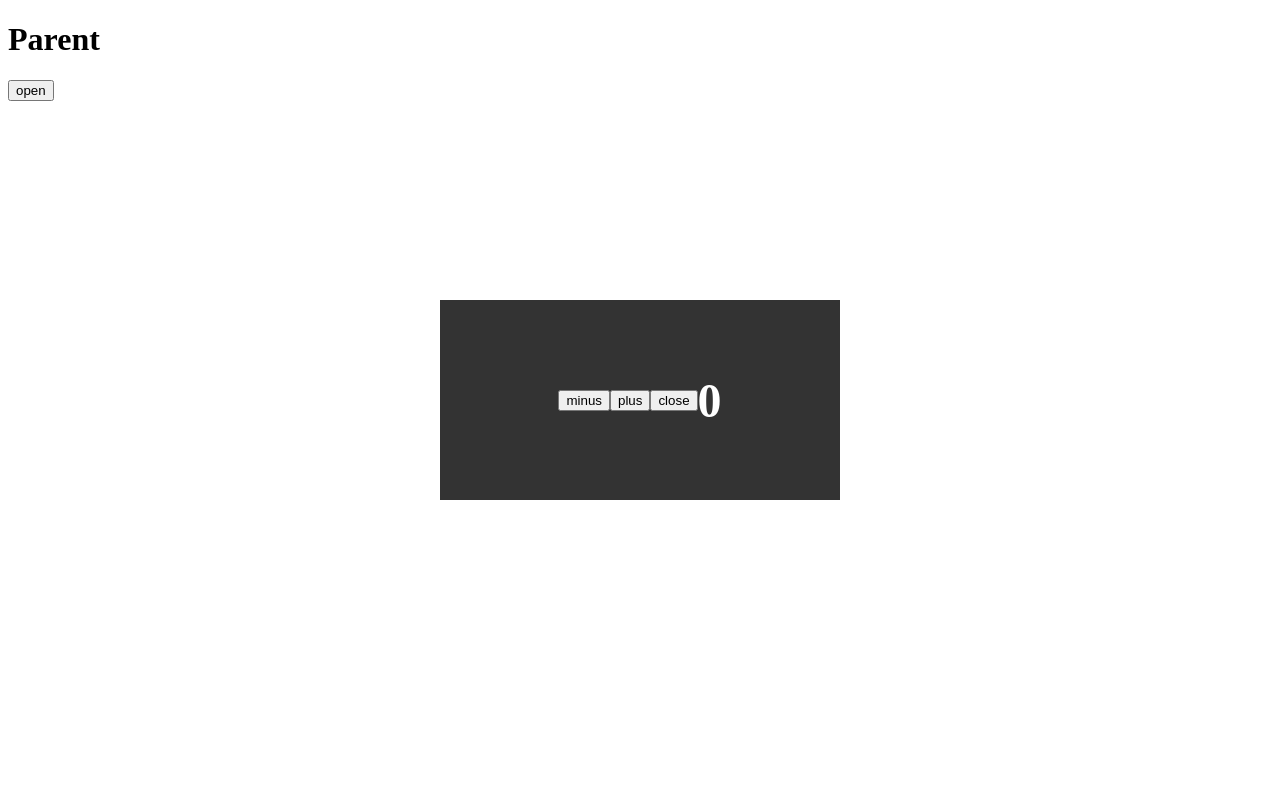
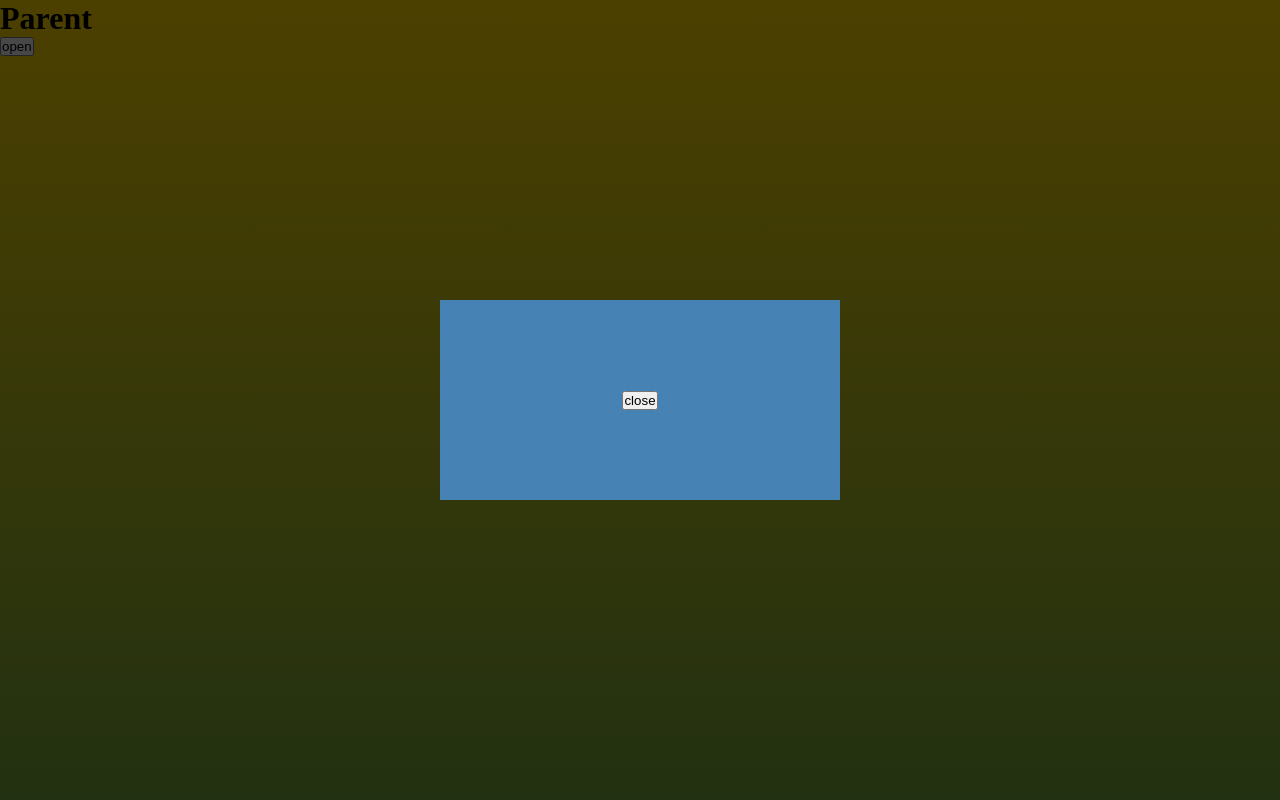
Before and after one commit to 2Joopiter/first-react, a React (Create React App) app: page / in a window 1280 px wide. Both pictures are taken after a click on the button "open". Shown: the top 800 px of the page. Built offline with nearby package versions, Linux system fonts and the light colour scheme.

Commit message:
모달창 생성시 부모요소 이벤트 막도록 마스크화면 같이 생성

```diff
--- a/src/App.jsx
+++ b/src/App.jsx
@@ -1,5 +1,6 @@
 import { useState } from 'react';
 import Modal from './modal/Modal';
+import './App.scss';
 
 /*
 	state관련 주의사항
--- /dev/null
+++ b/src/App.scss
@@ -0,0 +1,9 @@
+* {
+	margin: 0;
+	padding: 0;
+}
+
+body {
+	height: 300vh;
+	background: linear-gradient(to bottom, gold, seagreen, dodgerblue);
+}
--- a/src/modal/Modal.jsx
+++ b/src/modal/Modal.jsx
@@ -2,47 +2,21 @@
 import './Modal.scss';
 
 export default function Modal({ setOpen }) {
-	const [Num, setNum] = useState(0);
-
-	//컴포넌트 마운트시 한번만 실행
 	useEffect(() => {
-		console.log('mounted');
-
+		// 모달창 생성시 스크롤기능 제거
+		document.body.style.overflow = 'hidden';
 		return () => {
-			console.log('Unmounted');
+			// 모달창 제거시 다시 스크롤기능 활성화
+			document.body.style.overflow = 'auto';
 		};
 	}, []);
 
-	//Num값 변경시마다 실행
-	useEffect(() => {
-		console.log('Num changed');
-	}, [Num]);
-
 	return (
-		<aside className='Modal'>
-			<button onClick={() => setNum(Num - 1)}>minus</button>
-			<button onClick={() => setNum(Num + 1)}>plus</button>
-			<button onClick={() => setOpen(false)}>close</button>
-			<h1>{Num}</h1>
-		</aside>
+		<>
+			<aside className='mask'></aside>
+			<aside className='Modal'>
+				<button onClick={() => setOpen(false)}>close</button>
+			</aside>
+		</>
 	);
 }
-
-/*
-  useEffect: 컴포넌트의 생명주기를 다루기 위한 hook
-  useEffect((콜백함수)=>{실행할 구문},[의존성배열])
-  -컴포넌트 생성(Mount)
-    : useEffect에 의존성 배열이 비어있는 상태에서 입력한 콜백함수는 컴포넌트 생성시 한번만 실행됨
-    : 실사례1- 모달창 생성시 강제로 스크롤바 제거 해야될 때
-    : 실사례2- resize, scroll, mousewheel, mousemove같은 window 전역에 직접 이벤트 연결해야되는 특정 컴포넌트 전용함수를 등록할 때
-    : 실사례3(중요)- data fetching같이 반복 호출할 필요가 없는 무거운 연산을 처리할 때
-
-  -컴포넌트 변경(State Change)
-    : useEffect 의존성 배열에 특정 state를 등록하면 해당 state가 변경될 때마다 실행됨
-
-  -컴포넌트 소멸(Unmount)
-    : useEffect에 의존성 배열이 비어있는 상태에서 리턴함수를 내보내면 컴포넌트 소멸시 한번만 실행됨
-    : 실사례1- 모달창 제거시 다시 스크롤바 활성화 시킬 때
-    : 실사례2-window 전역에 연결되어있는 특정 컴포넌트 함수를 제거할 때
-    :
-*/
--- a/src/modal/Modal.scss
+++ b/src/modal/Modal.scss
@@ -1,7 +1,7 @@
 .Modal {
 	width: 400px;
 	height: 200px;
-	background-color: #333;
+	background-color: steelblue;
 	display: flex;
 	justify-content: center;
 	align-items: center;
@@ -13,3 +13,12 @@
 	margin-top: -100px;
 	margin-left: -200px;
 }
+
+.mask {
+	width: 100%;
+	height: 100vh;
+	background-color: rgba(0, 0, 0, 0.7);
+	position: fixed;
+	top: 0;
+	left: 0;
+}
```
